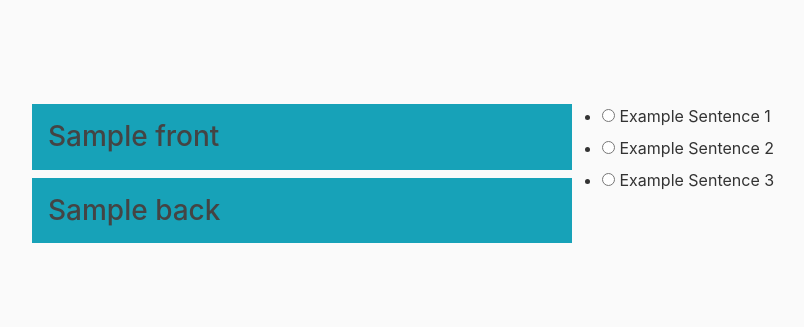
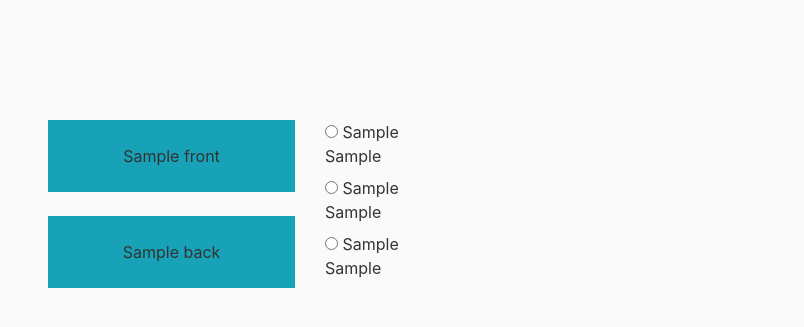
Before and after one commit to AntonioLupu/ankiFlashcardsGenerator, a Django app: template flashcards/templates/flashcards/overview.html in a window 1280 px wide. Shown: the part 56-383 px from the top of the page, without its empty margins (53-857 px from the left). Run offline with Django 4.2, Linux system fonts and the light colour scheme; the template is opened without the code that fills it: most values are stand-ins (such as "Sample title", 1, 10 or a date in 2020); some libraries are stand-ins or nearby versions.

Commit message:
Implemented temporary sample sentence generator
Implemented sample sentence generator - only for Korean

```diff
--- a/flashcards/templates/flashcards/overview.html
+++ b/flashcards/templates/flashcards/overview.html
@@ -1,23 +1,30 @@
 {% extends "flashcards/base.html" %}
 {% block content %}
     {% for card in cards %}
-        <div class="row">
-            <div class="col">
-                <h3 class="bg-info p-3">{{ card.front }}</h3>
-                <h3 class="bg-info p-3">{{ card.back }}</h3>
+        <div class="row align-items-start p-3">
+            <div class="col-3 text-center">
+                <div class="bg-info p-4">{{card.front}}</div>
+                <br>
+                <div class="bg-info p-4">{{card.back}}</div>
             </div>
-            <ul class="col">
+            <ul class="col-9 align-self-center list-unstyled">
                 <li>
-                    <input type="radio" name="sentence_{{forloop.counter}}" id="{{forloop.counter}}_1" class="sentence_clicked">
-                    <label for="{{forloop.counter}}_1" id="{{forloop.counter}}_text1">Example Sentence 1</label>
+                    <label for="{{forloop.counter}}_1" id="{{forloop.counter}}_text1">
+                        <input type="radio" name="sentence_{{forloop.counter}}" id="{{forloop.counter}}_1" class="sentence_clicked">
+                        <span> {{card.sentences.0.0}}<br>{{card.sentences.0.1}} </span>
+                    </label>
                 </li>
                 <li>
-                    <input type="radio" name="sentence_{{forloop.counter}}" id="{{forloop.counter}}_2" class="sentence_clicked">
-                    <label for="{{forloop.counter}}_2" id="{{forloop.counter}}_text2">Example Sentence 2</label>
+                    <label for="{{forloop.counter}}_2" id="{{forloop.counter}}_text2">
+                        <input type="radio" name="sentence_{{forloop.counter}}" id="{{forloop.counter}}_2" class="sentence_clicked">
+                        <span>{{card.sentences.1.0}} <br> {{card.sentences.1.1}}</span>
+                    </label>
                 </li>
                 <li>
-                    <input type="radio" name="sentence_{{forloop.counter}}" id="{{forloop.counter}}_3" class="sentence_clicked">
-                    <label for="{{forloop.counter}}_3" id="{{forloop.counter}}_text3">Example Sentence 3</label>
+                    <label for="{{forloop.counter}}_3" id="{{forloop.counter}}_text3">
+                        <input type="radio" name="sentence_{{forloop.counter}}" id="{{forloop.counter}}_3" class="sentence_clicked">
+                        <span>{{card.sentences.2.0}} <br> {{card.sentences.2.1}}</span>
+                    </label>
                 </li>
             </ul>
         </div>
```
Also changed, not shown: flashcards/views.py (+12 -1 lines).
